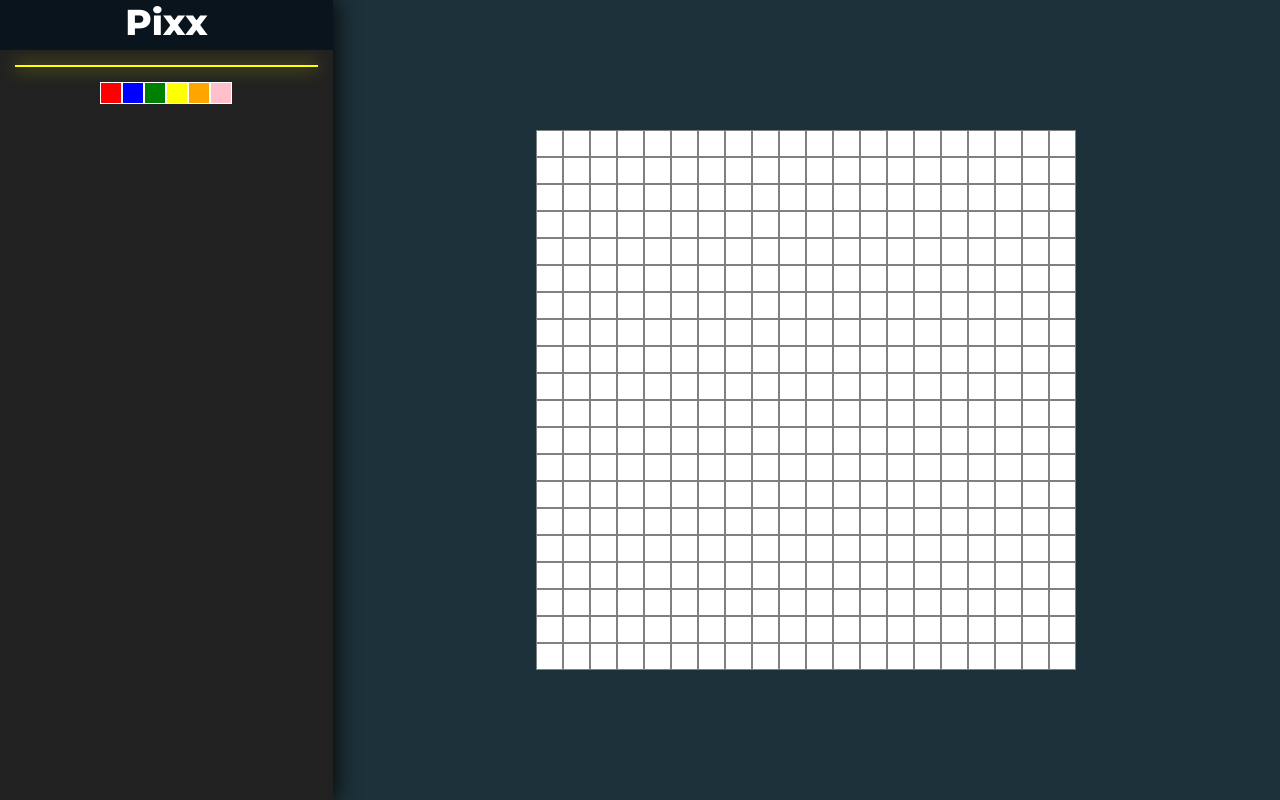
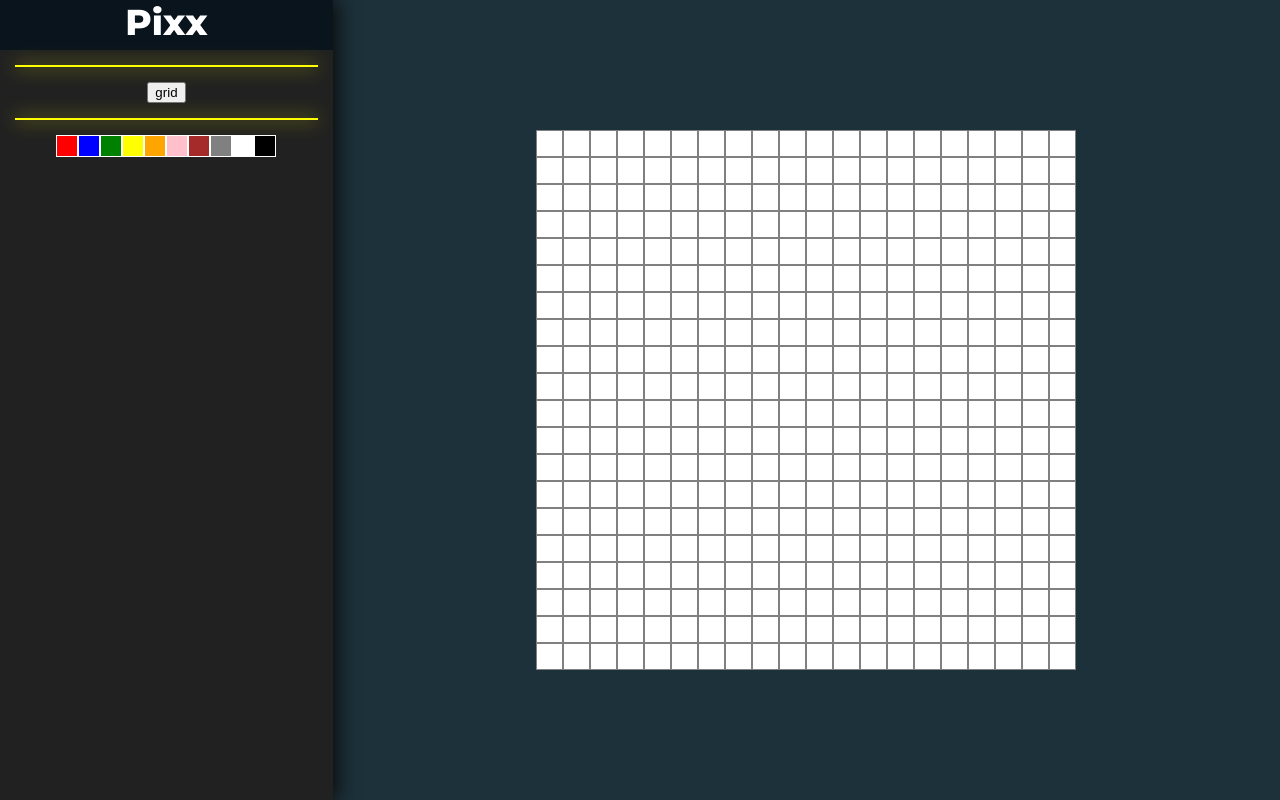
Before and after one commit to TorianHarris/pixx, a React (Create React App) app: page / in a window 1280 px wide. Built offline with nearby package versions, Linux system fonts and the light colour scheme.

Commit message:
feat/added grid toggle

```diff
--- a/src/App.jsx
+++ b/src/App.jsx
@@ -10,14 +10,10 @@ class App extends Component {
 
     this.state = {
       activeColor: 'yellow',
+      grid: true,
       pixels: [],
       swatches: [
-        'red',
-        'blue',
-        'green',
-        'yellow',
-        'orange',
-        'pink'
+        'red','blue','green','yellow','orange','pink','brown','gray','white','black'
       ]
     }
 
@@ -41,6 +37,10 @@ class App extends Component {
       if (event.target.id !== '') {
         this.setState({ activeColor: this.state.swatches[event.target.id] })
       }
+    }
+
+    this.handleGrid = () => {
+      this.setState({grid: !this.state.grid})
     }
   }
 
@@ -76,11 +76,12 @@ class App extends Component {
             color={this.state.activeColor}
             swatch={this.state.swatches}
             handleColorChange={this.handleColorChange}
+            handleGrid={this.handleGrid}
           />
           <div style={style.container}>
             <div style={style.canvas} onMouseDown={this.handleClick} onMouseOver={this.handleHover}>
               {this.state.pixels.map((pix, index) => {
-                return <Pixel color={pix.color} id={index} key={index} />
+                return <Pixel color={pix.color} grid={this.state.grid} id={index} key={index} />
               })}
             </div>
           </div>
--- a/src/components/Pixel.jsx
+++ b/src/components/Pixel.jsx
@@ -2,10 +2,10 @@ import React from 'react';
 
 export default function Pixel(props) {
   const style = {
-    width: '25px',
-    height: '25px',
-    backgroundColor: props.color,
-    border: '1px solid grey',
+    width: props.grid ? '25px' : '27px',
+    height: props.grid ? '25px' : '27px',
+    backgroundColor:  props.color,
+    border: props.grid ? '1px solid grey' : 'none',
     display: 'inline-block',
     float: 'left'
   }
--- a/src/components/ToolBar.jsx
+++ b/src/components/ToolBar.jsx
@@ -7,9 +7,6 @@ export default function ToolBar(props) {
       width: 450,
       height: '100vh',
       backgroundColor: '#212121',
-      // display: 'flex',
-      // alignItems: 'center',
-      // justifyContent: 'center',
       color: 'white',
       boxShadow: '5px 0px 18px #0d0d0d',
     },
@@ -36,6 +33,11 @@ export default function ToolBar(props) {
     <div style={style.backdrop}>
       <div style={style.header}>Pixx</div>
       <hr style={style.hr} />
+      {/* grid toggle */}
+      <div style={style.row}>
+        <button onClick={props.handleGrid}>grid</button>
+      </div>
+      <hr style={style.hr} />
       <div style={style.row} onClick={props.handleColorChange}>
         {props.swatch.map((s, index) => {
           return <Swatch color={s} id={index} key={'swatch' + index} />
```
